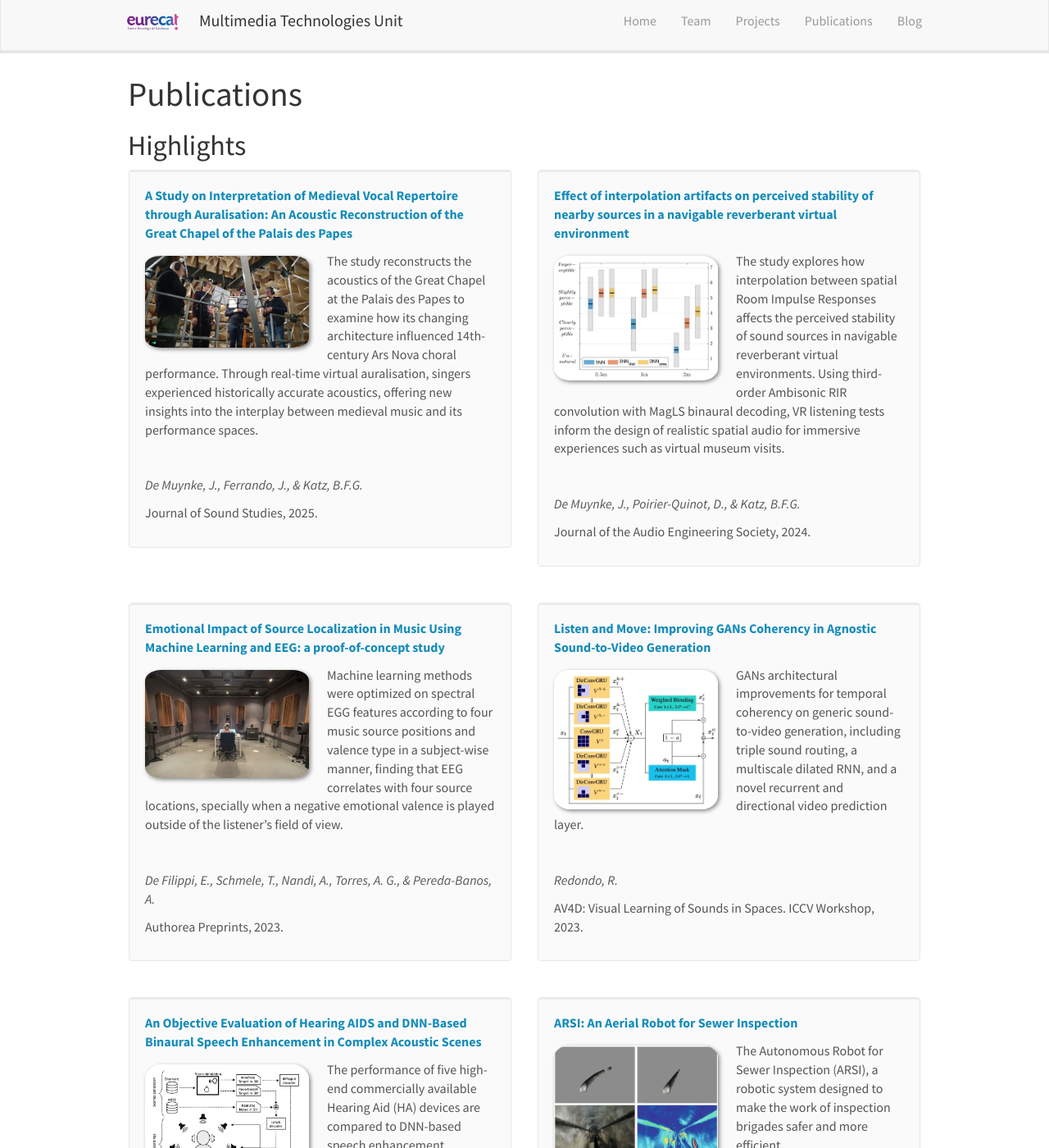
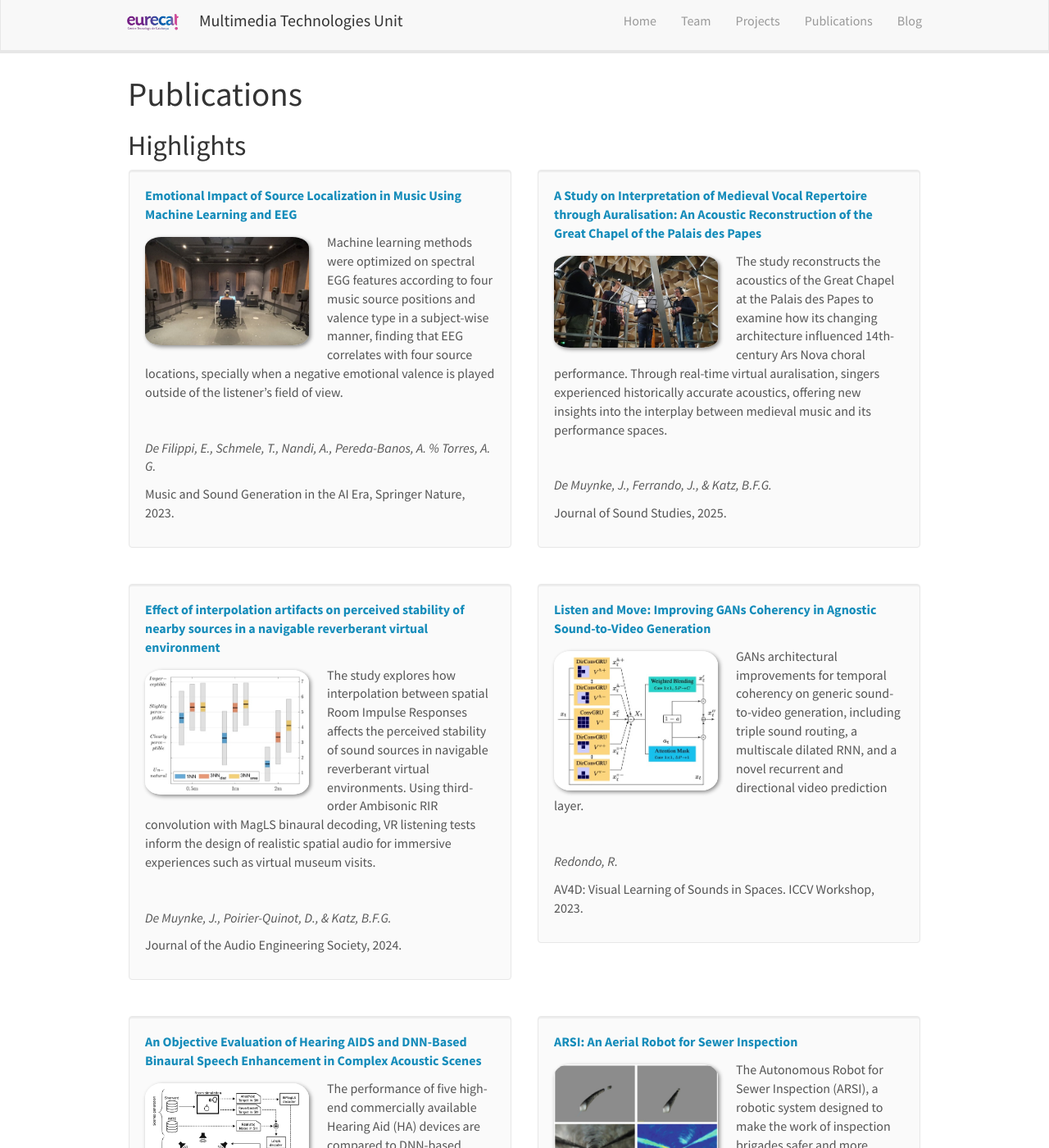
Before and after one commit to multimedia-eurecat/multimedia-eurecat.github.io, a Jekyll site: the page built from _pages/publications.md, in a window 1280 px wide and 1400 px high. Shown: the whole window at 82% size. Built offline with Jekyll 4.4.1, drawn with Linux system fonts in a browser that asks for light colours; nearby versions of some CDN libraries; some of the changed lines change nothing that is shown; some of the changed text lies outside the part shown.

Commit message:
Re-added study from 2025

```diff
--- a/_data/publist.yml
+++ b/_data/publist.yml
@@ -15,8 +15,17 @@
   authors: Schmele, T., De Filippi, E.
   details: 159th Convention of the Audio Engineering Society, Long Beach, CA, USA, October 23-25, 2025.
   year: 2025
-  url:
+  url: https://aes2.org/publications/elibrary-page/?id=23095
   highlight: 0
+
+- title: "Emotional Impact of Source Localization in Music Using Machine Learning and EEG"
+  authors: De Filippi, E., Schmele, T., Nandi, A., Pereda-Banos, A. % Torres, A. G.
+  details: Music and Sound Generation in the AI Era, Springer Nature, 2023.
+  year: 2025
+  url: https://link.springer.com/chapter/10.1007/978-3-032-02042-0_4
+  image: emotional_impact.jpg
+  description: Machine learning methods were optimized on spectral EGG features according to four music source positions and valence type in a subject-wise manner, finding that EEG correlates with four source locations, specially when a negative emotional valence is played outside of the listener's field of view.
+  highlight: 1
 
 - title: "S-EO: A Large-Scale Dataset for Geometry-Aware Shadow Detection in Remote Sensing Applications"
   authors: Masquil, E., Marí, R., Ehret, T., Meinhardt-Llopis, E., Musé, P., & Facciolo, G.
@@ -143,14 +152,14 @@
   url: https://ieeexplore.ieee.org/iel7/4609443/4609444/10356628.pdf
   highlight: 0
 
-- title: "Emotional Impact of Source Localization in Music Using Machine Learning and EEG: a proof-of-concept study"
+- title: " in Music Using Machine Learning and EEG: a proof-of-concept study"
   authors: De Filippi, E., Schmele, T., Nandi, A., Torres, A. G., & Pereda-Banos, A.
   details: Authorea Preprints, 2023.
   year: 2023
   url: https://www.techrxiv.org/doi/pdf/10.36227/techrxiv.21789866.v1
-  image: emotional_impact.jpg
-  description: Machine learning methods were optimized on spectral EGG features according to four music source positions and valence type in a subject-wise manner, finding that EEG correlates with four source locations, specially when a negative emotional valence is played outside of the listener's field of view.
-  highlight: 1
+  # image: emotional_impact.jpg
+  # description: Machine learning methods were optimized on spectral EGG features according to four music source positions and valence type in a subject-wise manner, finding that EEG correlates with four source locations, specially when a negative emotional valence is played outside of the listener's field of view.
+  # highlight: 1
 
 - title: "Emulating Vector Base Amplitude Panning Using Panningtable Synthesis"
   authors: Schmele, T., & Reppel, N.
```
